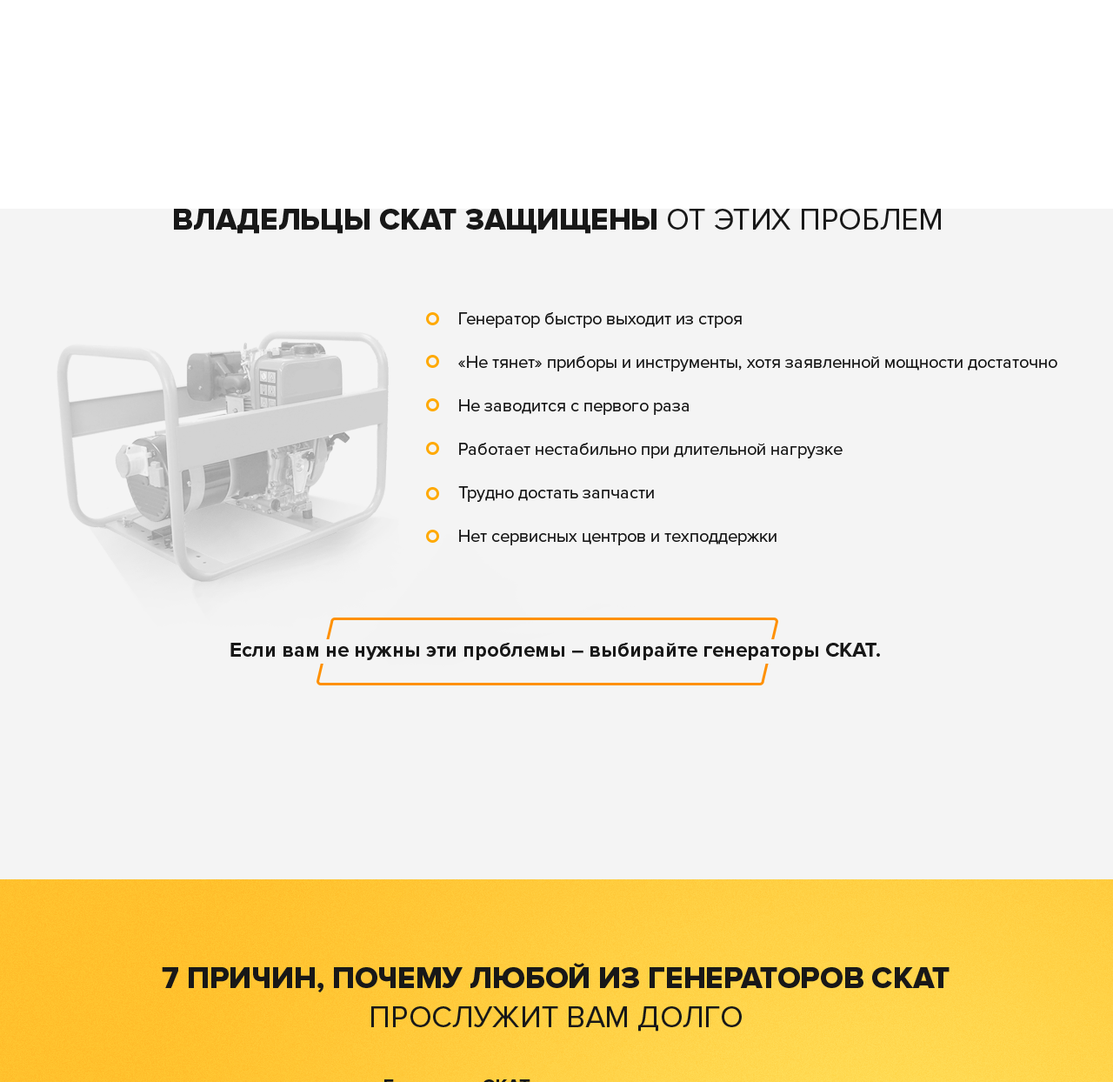
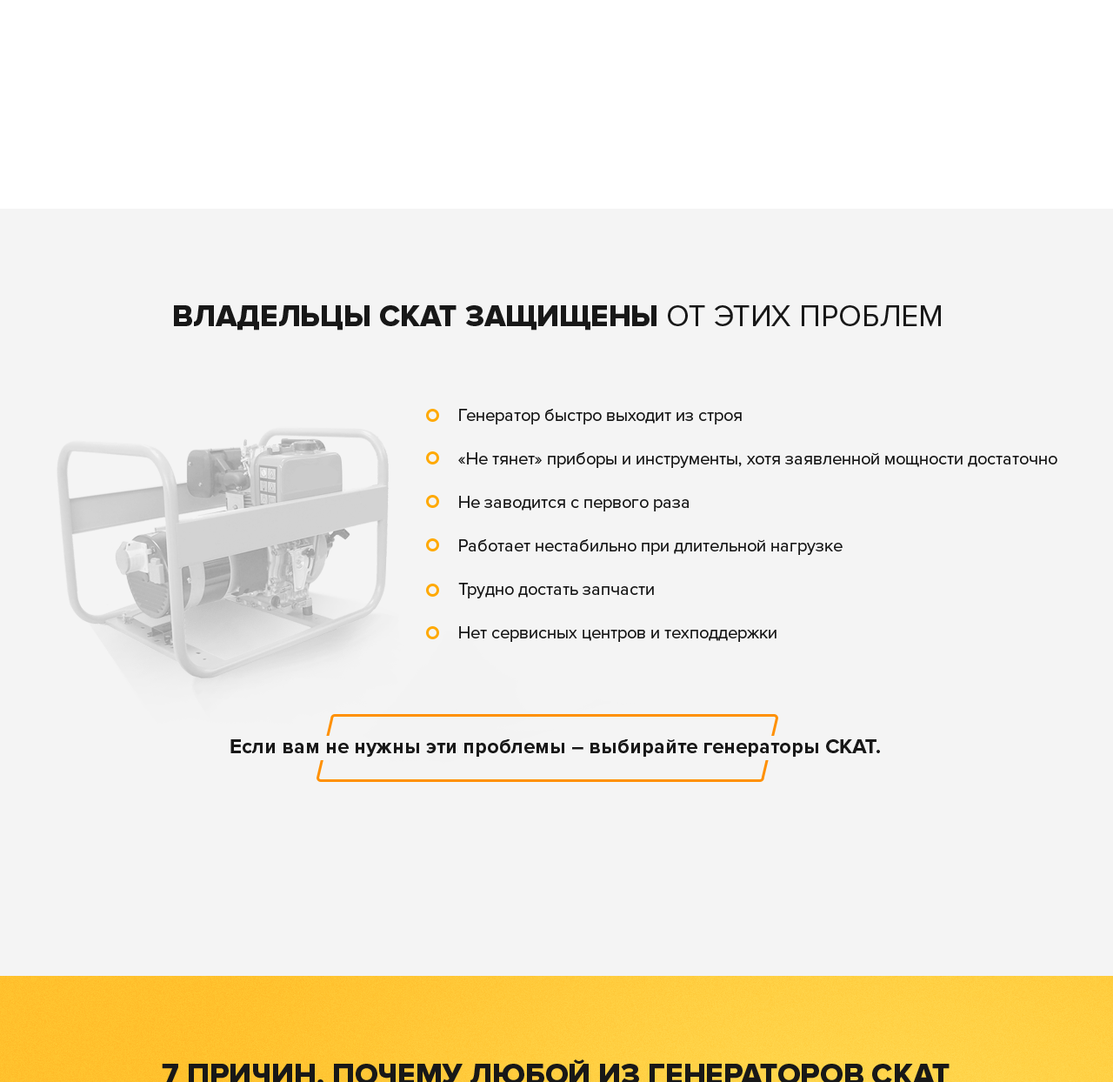
Before and after one commit to ultr0/TM-SKAT, a PHP site: page / in a window 1280 px wide. Shown: the part 5256-6500 px from the top of the page at 87% size. Run offline with PHP 8.4, Linux system fonts and the light colour scheme; some libraries are stand-ins or nearby versions.

Commit message:
Update style.css

```diff
--- a/css/style.css
+++ b/css/style.css
@@ -565,7 +565,7 @@ article td {
 	background-image: url("../img/protect.png");
 	margin-right: auto;
 	margin-left: auto;
-
+	margin-top: 111.5px;
 }
 
 #causes{
```
